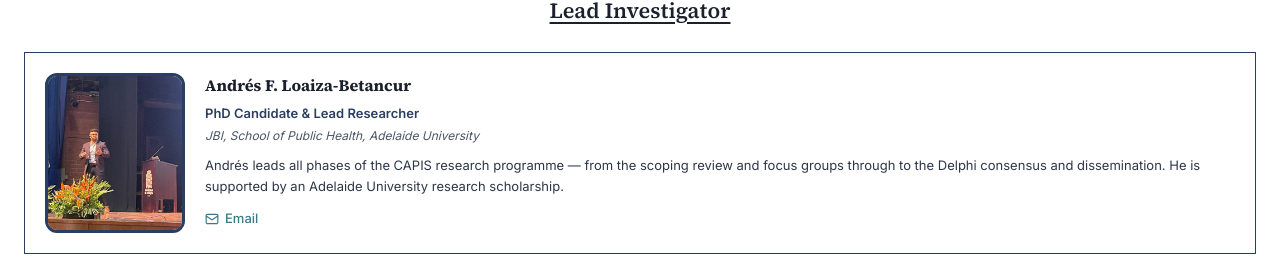
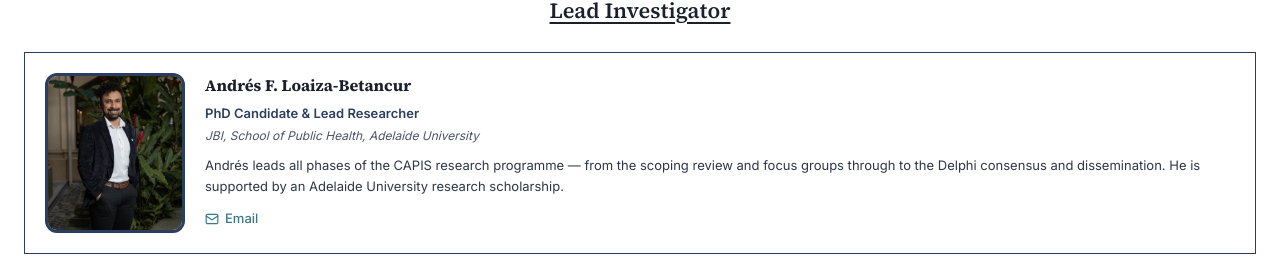
Before and after one commit to LoaizaBetancur/CAPIS-Project-Website, a Next.js app: page /team in a window 1280 px wide. Shown: the part 793-1073 px from the top of the page. Built offline with nearby package versions, Linux system fonts and the light colour scheme.

Commit message:
fix: revert lead investigator photo to original andres.png

```diff
--- a/app/team/page.tsx
+++ b/app/team/page.tsx
@@ -15,7 +15,7 @@ const leadInvestigator = {
   role: "PhD Candidate & Lead Researcher",
   affiliation: "JBI, School of Public Health, Adelaide University",
   bio: "Andrés leads all phases of the CAPIS research programme — from the scoping review and focus groups through to the Delphi consensus and dissemination. He is supported by an Adelaide University research scholarship.",
-  image: "/images/andres6.JPG",
+  image: "/images/team/andres.png",
   email: "andresfelipe.loaizabetancur@adelaide.edu.au",
 };
 
```
